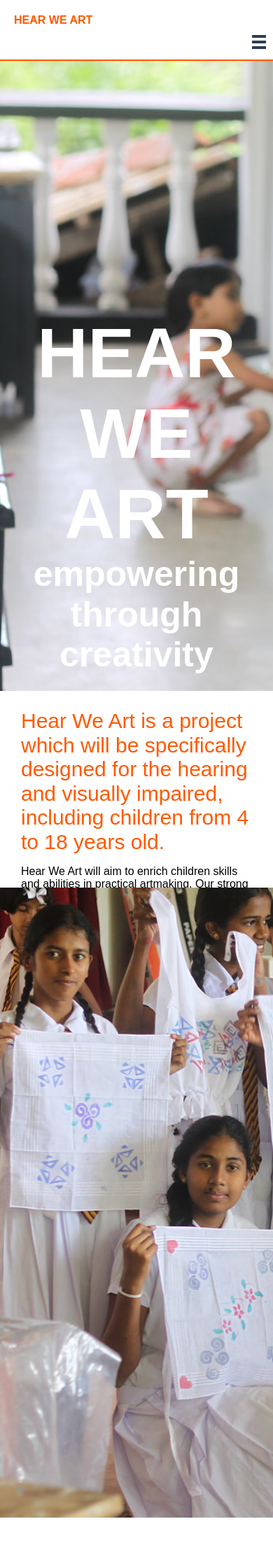
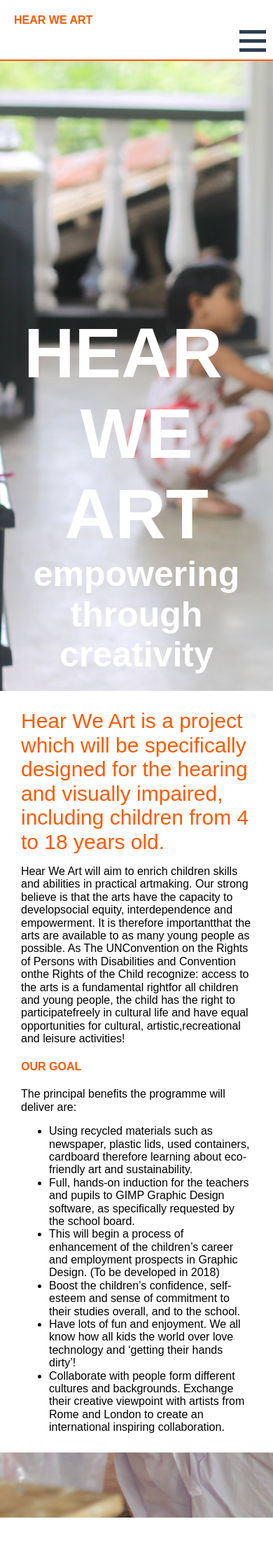
Before and after one commit to emilianobovetti/hearweart, a Jekyll site: the page built from index.html, in a window 390 px wide. Shown: the top 2240 px of the page at 70% size. Built offline with Jekyll 4.4.1, drawn with Linux system fonts in a browser that asks for light colours; nearby versions of some CDN libraries; library files that are not in the unit come from our copies.

Commit message:
better hamburger and fixed z-index on chrome

```diff
--- a/assets/css/_sass/_hamburger.scss
+++ b/assets/css/_sass/_hamburger.scss
@@ -1,5 +1,5 @@
 .hamburger {
-  font-size: 20px;
+  font-size: 38px;
 
   display: inline-block;
 
@@ -19,11 +19,11 @@
   }
 
   &.hamburger-cancel.active:before {
-    transform: translateY(.4em) rotate(135deg);
+    transform: translateY(13px) rotate(135deg);
   }
 
   &.hamburger-cancel.active:after {
-    transform: translateY(-.4em) rotate(-135deg);
+    transform: translateY(-13px) rotate(-135deg);
   }
 }
 
@@ -46,8 +46,8 @@
 .hamburger:after {
   display: block;
   width: 100%;
-  height: .2em;
-  margin: 0 0 .2em;
+  height: 5px;
+  margin: 0 0 8px;
   transition:
     transform .2s ease-in-out,
     background .2s ease-in-out;
--- a/assets/css/_sass/_header.scss
+++ b/assets/css/_sass/_header.scss
@@ -71,7 +71,7 @@
 
 #nav-toggle {
   position: relative;
-  bottom: 8px;
+  bottom: 15px;
   right: 10px;
   z-index: 20;
   float: right;
--- a/assets/css/_sass/_home.scss
+++ b/assets/css/_sass/_home.scss
@@ -2,6 +2,7 @@
   transform: translate3d(0, 0, 0);
   min-height: 100vh;
   background: white;
+  position: relative;
   z-index: 2;
 
   h1, h2, h3, h4, h5, h6 {
```
Also changed, not shown: 1 other file.
